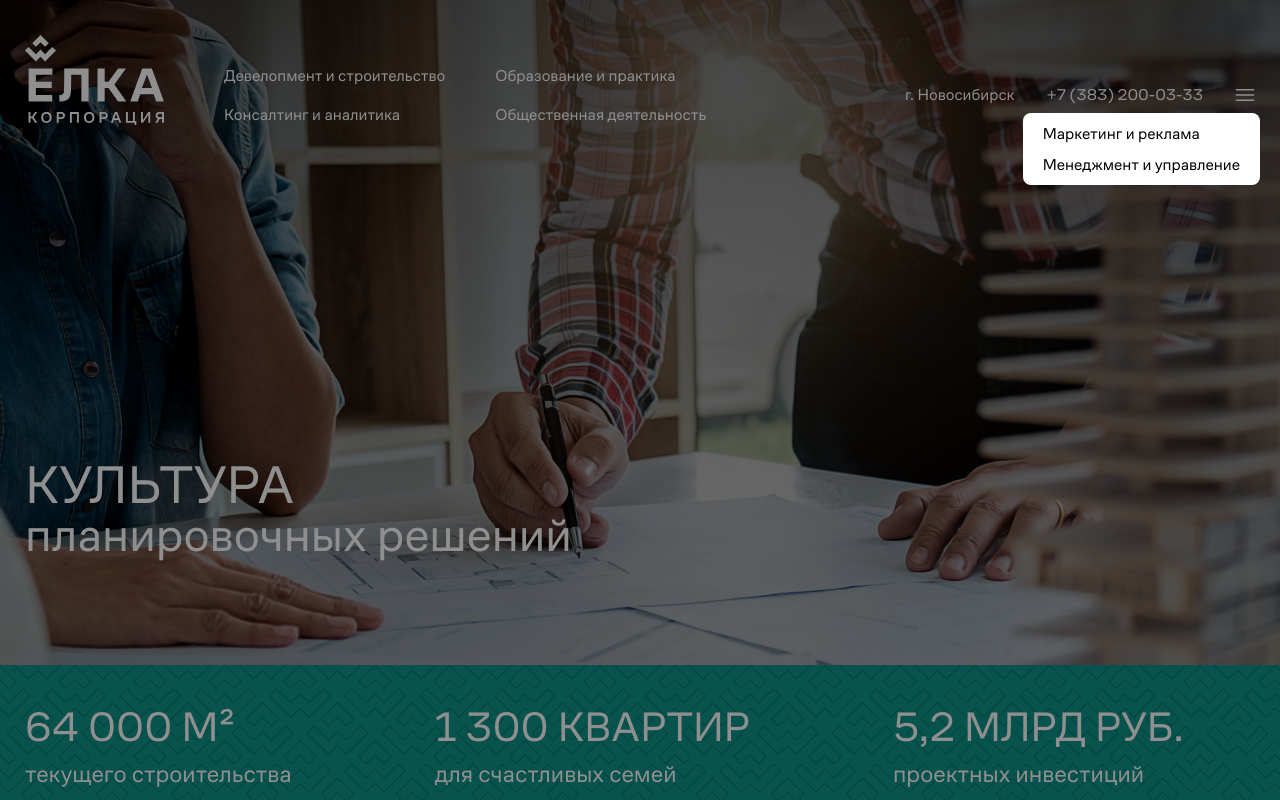
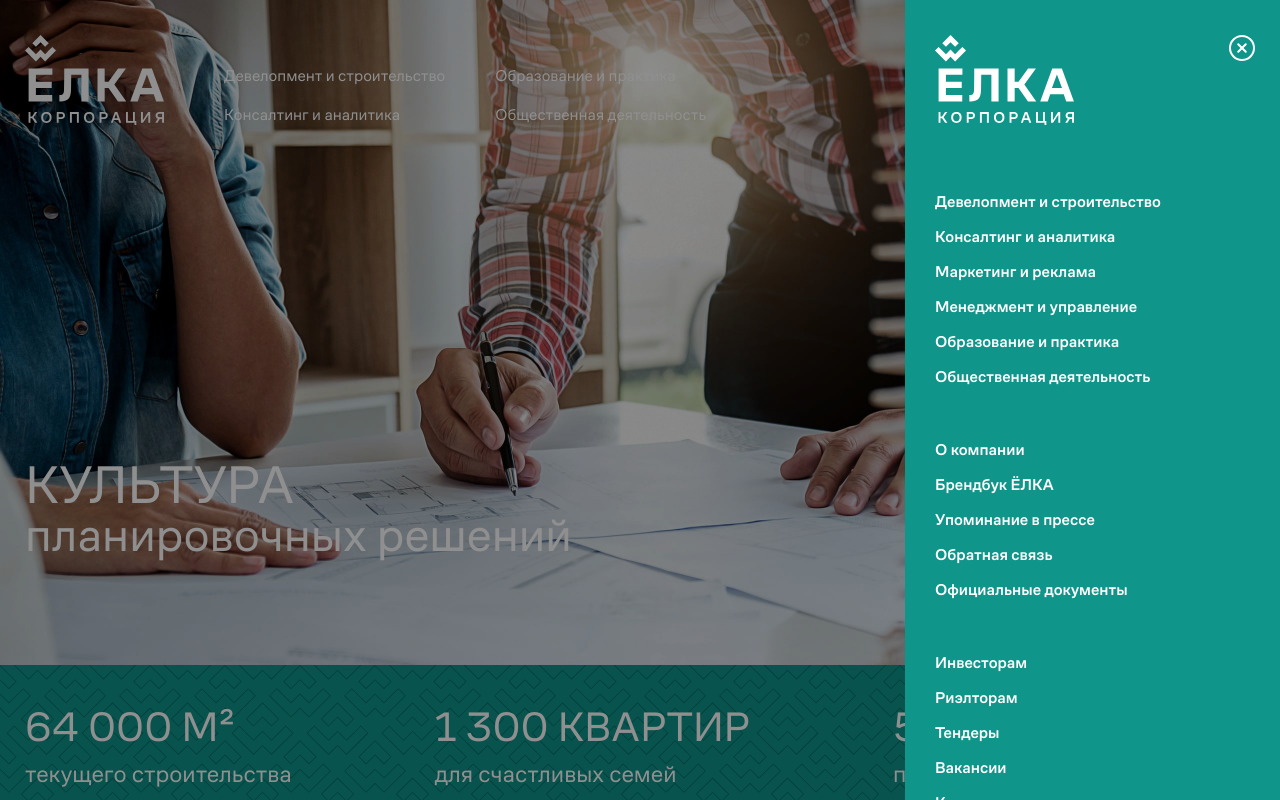
Before and after one commit to davlatsultonov/yolka-engineering, a website: page app/index.html in a window 1280 px wide. Both pictures are taken after a click on the button 1245 px from the left and 94 px from the top of the page. Shown: the top 800 px of the page. Drawn offline with nearby package versions, Linux system fonts and the light colour scheme; files that its build step writes are made by us from their sources.

Commit message:
added side menu

```diff
--- a/app/index.html
+++ b/app/index.html
@@ -8,7 +8,7 @@
     <title>Yolka Enineering</title>
 
     <link rel="shortcut icon" href="/images/favicon.ico" type="image/x-icon"/>
-    <link rel="stylesheet" href="css/style.min.css?v=2.3" type="text/css">
+    <link rel="stylesheet" href="css/style.min.css?v=2.4" type="text/css">
 </head>
 
 <body>
@@ -20,7 +20,7 @@
                 <img class="header__logo-mobile" src="images/icons/logo-green.svg" alt="logo">
             </a>
             <div class="header__list-group">
-                <ul class="list header__list hidden-sm">
+                <ul class="list list--text-thin header__list hidden-sm">
                     <li class="list__item">
                         <a href="#" class="list__link">Девелопмент и строительство</a>
                     </li>
@@ -28,7 +28,7 @@
                         <a href="#" class="list__link">Консалтинг и аналитика</a>
                     </li>
                 </ul>
-                <ul class="list header__list hidden-md">
+                <ul class="list list--text-thin header__list hidden-md">
                     <li class="list__item">
                         <a href="#" class="list__link">Образование и практика</a>
                     </li>
@@ -36,7 +36,7 @@
                         <a href="#" class="list__link">Общественная деятельность</a>
                     </li>
                 </ul>
-                <ul class="list list--inline header__list header__list--inline header__list--right">
+                <ul class="list list--text-thin list--inline header__list header__list--inline header__list--right">
                     <li class="list__item">
                         <a href="#" class="list__link"><img src="images/icons/location.svg" class="list__icon visible-xs visible-xs--inline-block" alt="location icon">г. Новосибирск</a>
                     </li>
@@ -48,20 +48,71 @@
                             <img class="hidden-xs-l" src="images/icons/hamburger.svg" alt="hamburger-icon">
                             <img class="visible-xs-l" src="images/icons/hamburger--black.svg" alt="hamburger-icon">
                         </button>
-                        <ul class="list list--dropdown" id="dropdown-list">
+                        <div class="side-menu" id="side-menu">
+                            <div class="side-menu__header">
+                                <a href="/" class="logo header__logo">
+                                    <img src="images/icons/logo-white.svg" alt="logo">
+                                </a>
+                                <button class="side-menu__btn-close" id="side-menu-close-btn">
+                                    <img src="images/icons/close-icon.svg" alt="close icon">
+                                </button>
+                            </div>
+                            <ul class="list list--side-menu">
+                                <li class="list__item">
+                                    <a href="#" class="list__link">Девелопмент и строительство</a>
+                                </li>
+                                <li class="list__item">
+                                    <a href="#" class="list__link">Консалтинг и аналитика</a>
+                                </li>
                                 <li class="list__item">
                                     <a href="#" class="list__link">Маркетинг и реклама</a>
                                 </li>
                                 <li class="list__item">
                                     <a href="#" class="list__link">Менeджмент и управление</a>
                                 </li>
-                           <li class="list__item visible-md">
+                                <li class="list__item">
                                     <a href="#" class="list__link">Образование и практика</a>
                                 </li>
-                           <li class="list__item visible-md">
+                                <li class="list__item">
                                     <a href="#" class="list__link">Общественная деятельность</a>
                                 </li>
                             </ul>
+                            <ul class="list list--side-menu">
+                                <li class="list__item">
+                                    <a href="#" class="list__link">О компании</a>
+                                </li>
+                                <li class="list__item">
+                                    <a href="#" class="list__link">Брендбук ЁЛКА</a>
+                                </li>
+                                <li class="list__item">
+                                    <a href="#" class="list__link">Упоминание в прессе</a>
+                                </li>
+                                <li class="list__item">
+                                    <a href="#" class="list__link">Обратная связь</a>
+                                </li>
+                                <li class="list__item">
+                                    <a href="#" class="list__link">Официальные документы</a>
+                                </li>
+                            </ul>
+                            <ul class="list list--side-menu">
+                                <li class="list__item">
+                                    <a href="#" class="list__link">Инвесторам</a>
+                                </li>
+                                <li class="list__item">
+                                    <a href="#" class="list__link">Риэлторам</a>
+                                </li>
+                                <li class="list__item">
+                                    <a href="#" class="list__link">Тендеры</a>
+                                </li>
+                                <li class="list__item">
+                                    <a href="#" class="list__link">Вакансии</a>
+                                </li>
+                                <li class="list__item">
+                                    <a href="#" class="list__link">Контакты</a>
+                                </li>
+                            </ul>
+                        </div>
+
                     </li>
                 </ul>
             </div>
@@ -70,7 +121,7 @@
         <div class="slider-wrapper owl-theme">
             <div class="slider owl-carousel">
                 <div class="slider__item">
-                    <div class="slider__img" style="background-image: url('images/slider/img_1.png');"></div>
+                    <div class="slider__img" style="background-image: url('images/slider/img.jpg');"></div>
                     <div class="container">
                         <div class="slider__title">
                             <h1>Культура</h1>
@@ -233,7 +284,7 @@
                         <div class="card card--video column__item">
                             <div class="card__video">
                                 <video id="video" muted >
-                                    <source src="./video/video.mp4" type="video/mp4">
+                                    <source src="video/video.mp4" type="video/mp4">
                                     Your browser does not support the video tag.
                                 </video>
                                 <div class="card__video-controls">
@@ -480,7 +531,7 @@
                 <span class="footer__copyright">
                     © 2022 ЁЛКА инжиниринг
                 </span>
-                <ul class="list list--inline footer__list">
+                <ul class="list list--text-thin list--inline footer__list">
                     <li class="list__item">
                         <a href="tel:+7 (383) 200-03-33" class="list__link">+7 (383) 200-03-33</a>
                     </li>
--- a/app/js/main.js
+++ b/app/js/main.js
@@ -16,14 +16,15 @@
     if ($hasSliderChildren) $('#slider-nav').width($('#slider-dots').width() + ($(window).width() < 480 ? 120 : 160)).height($('#slider-dots').height())
 
     $(document).on('click', '#hamburger-btn', function () {
-        $('#dropdown-list').css({
-            'top': $(this).offset().top + 25 + 'px',
-            'max-height': $(window).height() - 180
-        }).toggleClass('active');
+        $('#side-menu').toggleClass('active');
+    })
+
+    $(document).on('click', '#side-menu-close-btn', function () {
+        $('#side-menu').removeClass('active');
     })
 
     $(document).on('click', function (e) {
-        if (!e.target.closest('#dropdown-list') && !e.target.closest('#hamburger-btn')) $('#dropdown-list').removeClass('active');
+        if (!e.target.closest('#side-menu') && !e.target.closest('#hamburger-btn')) $('#side-menu').removeClass('active');
     })
 
     // video
--- a/app/scss/_reset.scss
+++ b/app/scss/_reset.scss
@@ -172,6 +172,12 @@
 
 button:active, input:active, button:focus, input:focus {
   outline: none;
+}
+
+button {
+  background-color: transparent;
+  border: none;
+  cursor: pointer;
 }
 
 /**
--- a/app/scss/components/header.scss
+++ b/app/scss/components/header.scss
@@ -112,7 +112,7 @@
 
 
 
-    .list__link {
+    > .list__item > .list__link {
 
       @media #{$xs-l} {
         color: #000;
--- a/app/scss/components/list.scss
+++ b/app/scss/components/list.scss
@@ -11,6 +11,7 @@
   &__link {
     color: #fff;
     font-size: 16px;
+    font-weight: 500;
     line-height: normal;
 
     &:hover {
@@ -47,23 +48,17 @@
     }
   }
 
-  &--dropdown {
-    position: absolute;
-    right: 10px;
-    background-color: #fff;
-    display: none;
-    border-radius: $base-border-radius;
-    padding: 5px;
-    box-shadow: 0 0 0 99999px rgba(0, 0, 0, .44);
-    z-index: $layer-2;
-    overflow: auto;
+  &--text-thin {
 
-    @media #{$xs} {
-      left: 10px;
+    > .list__item > .list__link {
+      font-weight: 400;
     }
+  }
 
-    &.active {
-      display: block;
+  &--side-menu {
+
+    &:not(:last-of-type) {
+      margin-bottom: 38px;
     }
 
     #{$super}__item {
@@ -74,16 +69,15 @@
     }
 
     #{$super}__link {
-      color: #000;
       width: 100%;
-      padding: 5px 15px;
+      padding: 7px 15px;
       display: block;
       transition: background-color .175s;
       border-radius: 6px;
 
       &:hover {
         text-decoration: none;
-        background-color: #e9e7e7;
+        background-color: #0c8278;
       }
     }
   }
--- /dev/null
+++ b/app/scss/components/side-menu.scss
@@ -0,0 +1,42 @@
+.side-menu {
+  display: none;
+  min-width: 375px;
+  position: fixed;
+  right: 0;
+  top: 0;
+  bottom: 0;
+  background-color: $base-green;
+  padding: 35px 15px 0;
+  box-shadow: 0 0 0 99999px rgba(0, 0, 0, .44);
+  z-index: $layer-2;
+  overflow: auto;
+
+  @media #{$xs-l} {
+    min-width: 345px;
+  }
+
+  @media #{$xs} {
+    min-width: 100%;
+    box-shadow: none;
+  }
+
+  &.active {
+    display: block;
+  }
+
+  &__header {
+    padding-left: 15px;
+    padding-right: 15px;
+    position: relative;
+
+    & + .list {
+      margin-top: 55px;
+    }
+  }
+
+  &__btn-close {
+    position: absolute;
+    top: 0;
+    right: 10px;
+  }
+}
--- a/app/scss/style.scss
+++ b/app/scss/style.scss
@@ -4,6 +4,7 @@
 @import "global";
 // components
 @import "components/list";
+@import "components/side-menu";
 @import "components/columns";
 @import "components/card";
 @import "components/logos";
```
Also changed, not shown: app/css/style.min.css, app/images/icons/close-icon.svg (added), app/images/slider/img.jpg (added), app/images/slider/img_1.png (deleted), app/js/main.min.js. Lines whose indentation alone changed are shown as unchanged.
